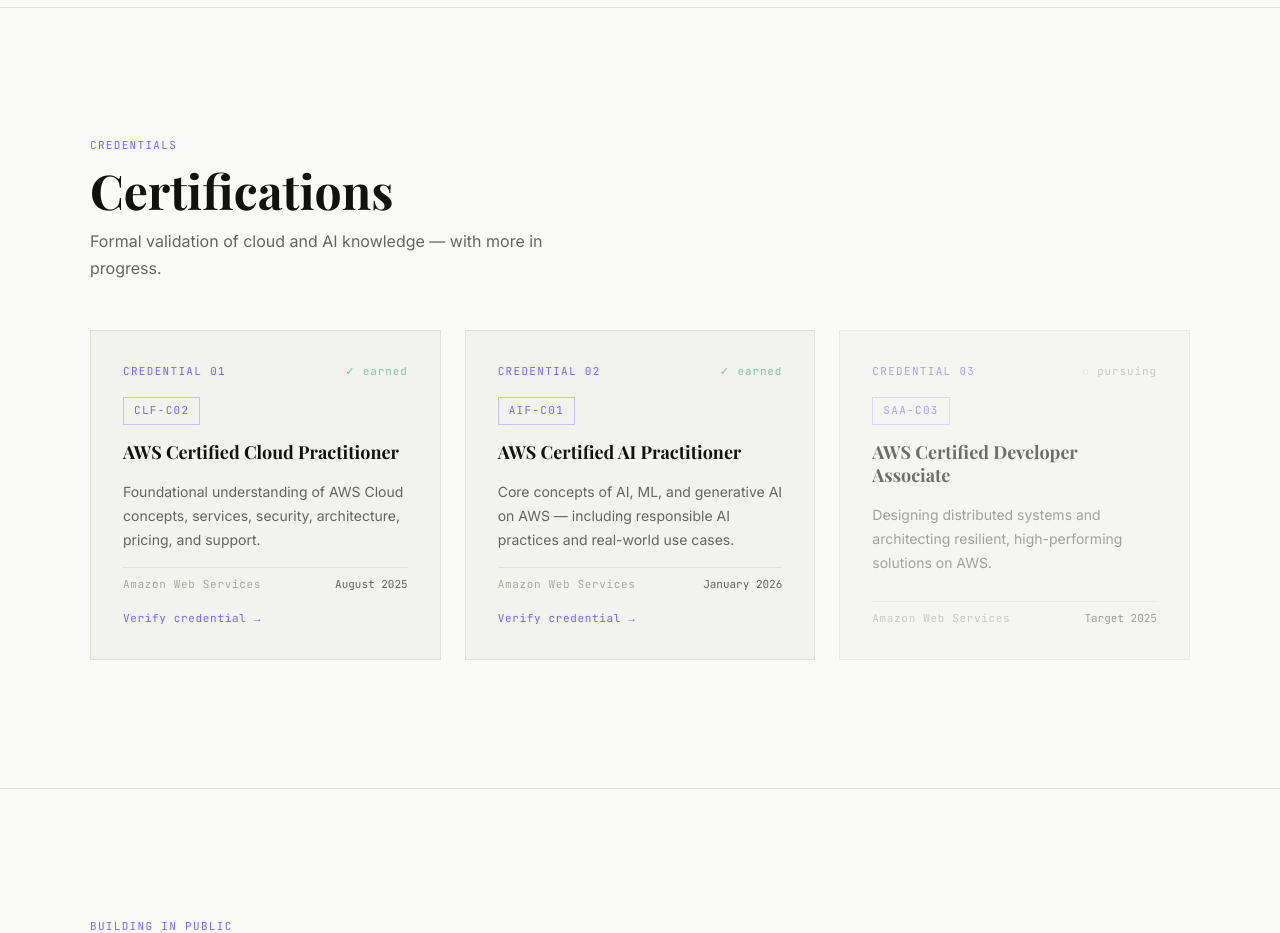
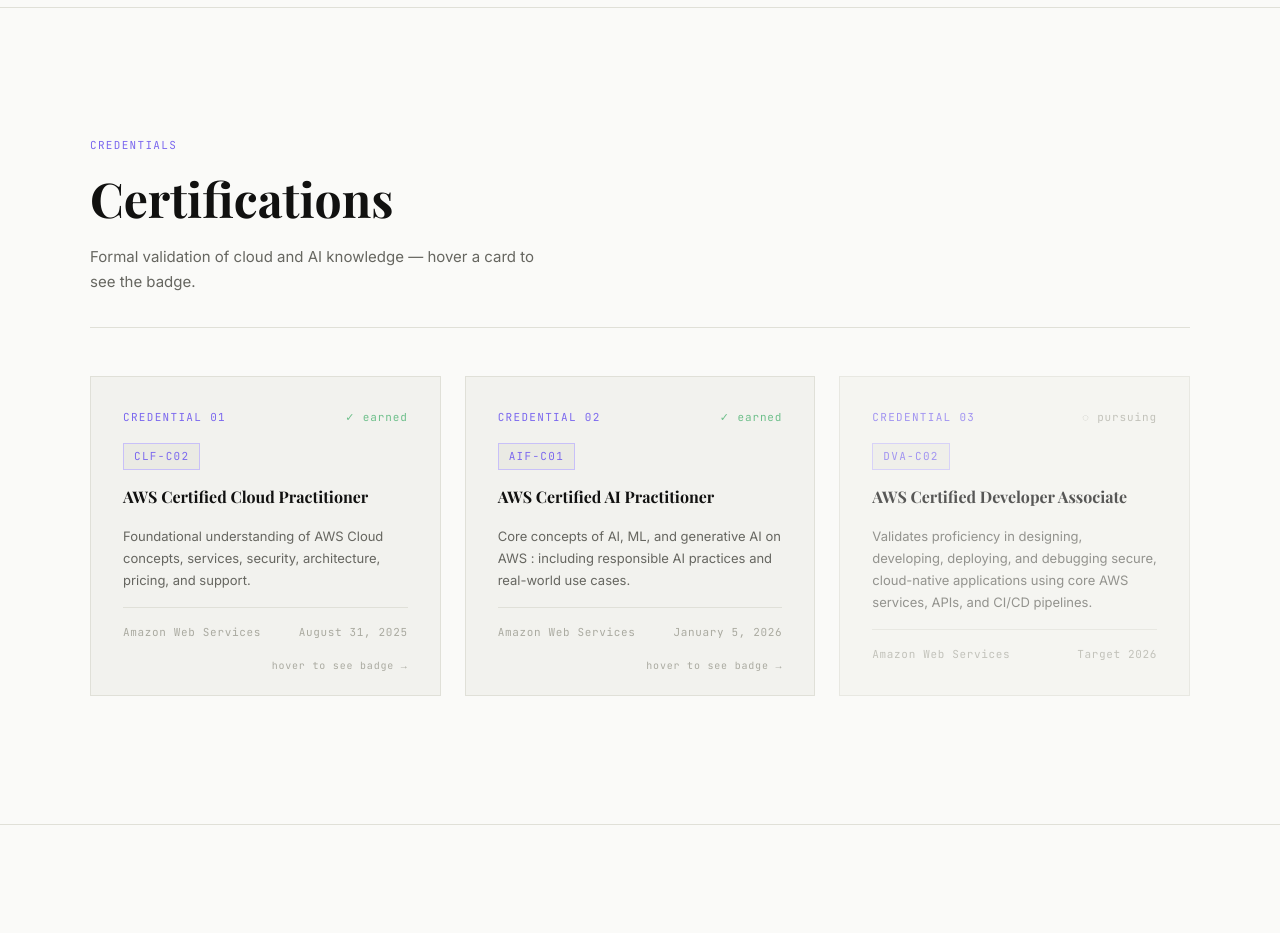
Before and after one commit to Code-Surbhi/SurbhiExplains, a React (Vite) app: page / in a window 1280 px wide. Shown: the part 2860-3793 px from the top of the page. Built offline with nearby package versions, Linux system fonts and the light colour scheme; a web font is replaced by a local one.

Commit message:
feat: add 3D flip effect to certification cards with badge images

```diff
--- a/src/components/Certifications/Certifications.css
+++ b/src/components/Certifications/Certifications.css
@@ -19,18 +19,20 @@
 .certifications__header {
   display: flex;
   flex-direction: column;
-  gap: var(--space-2);
+  gap: var(--space-3);
+  padding-bottom: var(--space-5);
+  border-bottom: 1px solid var(--border);
 }
 
 .certifications__title {
+  font-family: var(--font-display);
   font-size: var(--text-h1);
-  font-family: var(--font-display);
   color: var(--text-primary);
 }
 
 .certifications__subtitle {
+  font-size: 15px;
   color: var(--text-secondary);
-  font-size: 16px;
   max-width: 50ch;
 }
 
@@ -41,23 +43,129 @@
   gap: var(--space-4);
 }
 
-/* --- CERT CARD --- */
+/* ============================================
+   FLIP CARD
+============================================ */
+
+.cert-flip {
+  perspective: 1000px;
+  height: 320px;
+}
+
+.cert-flip__inner {
+  position: relative;
+  width: 100%;
+  height: 100%;
+  transform-style: preserve-3d;
+  transition: transform 0.6s cubic-bezier(0.4, 0, 0.2, 1);
+}
+
+/* Flip on hover — only for earned certs */
+.cert-flip:hover .cert-flip__inner {
+  transform: rotateY(180deg);
+}
+
+/* --- FRONT --- */
+.cert-flip__front {
+  position: absolute;
+  inset: 0;
+  backface-visibility: hidden;
+  -webkit-backface-visibility: hidden;
+}
+
+/* --- BACK --- */
+.cert-flip__back {
+  position: absolute;
+  inset: 0;
+  backface-visibility: hidden;
+  -webkit-backface-visibility: hidden;
+  transform: rotateY(180deg);
+  background: var(--bg-secondary);
+  border: 1px solid var(--accent-muted);
+  border-top: 3px solid var(--accent);
+  display: flex;
+  flex-direction: column;
+  align-items: center;
+  justify-content: center;
+  gap: var(--space-4);
+  padding: var(--space-5);
+  text-align: center;
+}
+
+.cert-flip__back-content {
+  display: flex;
+  flex-direction: column;
+  align-items: center;
+  gap: var(--space-3);
+}
+
+/* Badge image */
+.cert-flip__badge {
+  width: 120px;
+  height: 120px;
+  object-fit: contain;
+  filter: drop-shadow(0 4px 16px rgba(123, 104, 238, 0.2));
+}
+
+.cert-flip__back-title {
+  font-size: var(--text-label);
+  letter-spacing: 0.12em;
+  text-transform: uppercase;
+  color: var(--accent);
+}
+
+.cert-flip__back-name {
+  font-family: var(--font-display);
+  font-size: 15px;
+  color: var(--text-primary);
+  line-height: 1.4;
+}
+
+/* Pursuing state on back */
+.cert-flip__pursuing {
+  font-size: 48px;
+  color: var(--text-disabled);
+}
+
+/* Verify link on back */
+.cert-flip__verify {
+  font-family: var(--font-mono);
+  font-size: var(--text-label);
+  letter-spacing: 0.08em;
+  color: var(--accent);
+  text-decoration: none;
+  border: 1px solid var(--accent-muted);
+  padding: 6px 16px;
+  border-radius: 2px;
+  transition: all var(--transition-normal);
+}
+
+.cert-flip__verify:hover {
+  background: var(--accent);
+  color: var(--bg-primary);
+}
+
+/* ============================================
+   FRONT CARD STYLES
+============================================ */
+
 .cert-card {
   background: var(--bg-secondary);
   border: 1px solid var(--border);
   padding: var(--space-5);
+  height: 100%;
   display: flex;
   flex-direction: column;
   gap: var(--space-3);
+  transition: border-color var(--transition-normal);
   position: relative;
-  transition: border-color var(--transition-normal);
   overflow: hidden;
 }
 
-.cert-card::after {
+.cert-card::before {
   content: "";
   position: absolute;
-  bottom: 0;
+  top: 0;
   left: 0;
   right: 0;
   height: 2px;
@@ -67,31 +175,20 @@
   transition: transform var(--transition-slow);
 }
 
-.cert-card:hover::after {
+.cert-flip:hover .cert-card::before {
   transform: scaleX(1);
 }
 
-.cert-card:hover {
-  border-color: var(--accent-muted);
+.cert-card--progress {
+  opacity: 0.7;
 }
 
-/* In progress — dimmed */
-.cert-card--progress {
-  opacity: 0.6;
-}
-
-.cert-card--progress:hover {
-  opacity: 0.85;
-}
-
-/* --- CARD HEADER --- */
 .cert-card__header {
   display: flex;
   align-items: center;
   justify-content: space-between;
 }
 
-/* --- STATUS --- */
 .cert-card__status {
   font-family: var(--font-mono);
   font-size: var(--text-label);
@@ -99,47 +196,44 @@
 }
 
 .cert-card__status--earned {
-  color: #7ec8a4;
+  color: #6dbf8a;
 }
 
 .cert-card__status--progress {
   color: var(--text-disabled);
 }
 
-/* --- EXAM CODE --- */
 .cert-card__code {
   font-family: var(--font-mono);
   font-size: var(--text-label);
   letter-spacing: 0.12em;
   color: var(--accent);
+  background: var(--bg-hover);
+  border: 1px solid var(--accent-muted);
   padding: 4px 10px;
-  border: 1px solid var(--accent-muted);
   display: inline-block;
   width: fit-content;
 }
 
-/* --- TITLE --- */
 .cert-card__title {
   font-family: var(--font-display);
-  font-size: 18px;
+  font-size: 16px;
   color: var(--text-primary);
-  line-height: 1.3;
-}
-
-/* --- DESCRIPTION --- */
-.cert-card__description {
-  font-size: 14px;
-  color: var(--text-secondary);
-  line-height: 1.7;
+  line-height: 1.4;
   flex: 1;
 }
 
-/* --- FOOTER --- */
+.cert-card__description {
+  font-size: 13px;
+  color: var(--text-secondary);
+  line-height: 1.7;
+}
+
 .cert-card__footer {
   display: flex;
+  align-items: center;
   justify-content: space-between;
-  align-items: center;
-  padding-top: var(--space-2);
+  padding-top: var(--space-3);
   border-top: 1px solid var(--border);
   margin-top: auto;
 }
@@ -154,27 +248,22 @@
 .cert-card__year {
   font-family: var(--font-mono);
   font-size: var(--text-label);
-  color: var(--text-secondary);
+  color: var(--text-disabled);
+  letter-spacing: 0.06em;
 }
 
-/* --- VERIFY LINK --- */
-.cert-card__verify {
-  font-family: var(--font-mono);
-  font-size: var(--text-label);
-  letter-spacing: 0.06em;
-  color: var(--accent);
-  text-decoration: none;
-  transition: color var(--transition-fast);
-}
-
-.cert-card__verify:hover {
-  color: var(--accent-hover);
+/* Hint text */
+.cert-card__hint {
+  font-size: 10px;
+  letter-spacing: 0.08em;
+  color: var(--text-disabled);
+  text-align: right;
 }
 
 /* --- MOBILE --- */
 @media (max-width: 900px) {
   .certifications__grid {
-    grid-template-columns: 1fr 1fr;
+    grid-template-columns: repeat(2, 1fr);
   }
 }
 
@@ -186,4 +275,8 @@
   .certifications__grid {
     grid-template-columns: 1fr;
   }
+
+  .cert-flip {
+    height: 300px;
+  }
 }
--- a/src/components/Certifications/Certifications.jsx
+++ b/src/components/Certifications/Certifications.jsx
@@ -7,42 +7,48 @@
     status: "earned",
     title: "AWS Certified Cloud Practitioner",
     issuer: "Amazon Web Services",
-    year: "August 2025",
+    year: "August 31, 2025",
     code: "CLF-C02",
     description:
       "Foundational understanding of AWS Cloud concepts, services, security, architecture, pricing, and support.",
     verifyLink:
       "https://www.credly.com/badges/9cd07000-4d33-4bdf-a0ae-9454433be763/public_url",
+    badge: "/badges/aws-ccp.png",
   },
   {
     id: "02",
     status: "earned",
     title: "AWS Certified AI Practitioner",
     issuer: "Amazon Web Services",
-    year: "January 2026",
+    year: "January 5, 2026",
     code: "AIF-C01",
     description:
-      "Core concepts of AI, ML, and generative AI on AWS — including responsible AI practices and real-world use cases.",
+      "Core concepts of AI, ML, and generative AI on AWS : including responsible AI practices and real-world use cases.",
     verifyLink:
       "https://www.credly.com/badges/54fbb3b9-e1b0-4546-be9e-f41adfe24ef1/public_url",
+    badge: "/badges/aws-ai.png",
   },
   {
     id: "03",
     status: "in-progress",
     title: "AWS Certified Developer Associate",
     issuer: "Amazon Web Services",
-    year: "Target 2025",
-    code: "SAA-C03",
+    year: "Target 2026",
+    code: "DVA-C02",
     description:
-      "Designing distributed systems and architecting resilient, high-performing solutions on AWS.",
+      "Validates proficiency in designing, developing, deploying, and debugging secure, cloud-native applications using core AWS services, APIs, and CI/CD pipelines.",
     verifyLink: null,
+    badge: null,
   },
 ];
 
 function CertCard({ cert }) {
   return (
+    <div className="cert-flip">
+      <div className="cert-flip__inner">
+        {/* FRONT */}
         <article
-      className={`cert-card ${cert.status === "in-progress" ? "cert-card--progress" : ""}`}
+          className={`cert-card cert-flip__front ${cert.status === "in-progress" ? "cert-card--progress" : ""}`}
         >
           <div className="cert-card__header">
             <span className="label">Credential {cert.id}</span>
@@ -62,17 +68,45 @@
             <span className="cert-card__year">{cert.year}</span>
           </div>
 
+          {cert.status === "earned" && (
+            <p className="cert-card__hint font-mono">hover to see badge →</p>
+          )}
+        </article>
+
+        {/* BACK */}
+        <div className="cert-flip__back">
+          {cert.badge ? (
+            <>
+              <div className="cert-flip__back-content">
+                <img
+                  src={cert.badge}
+                  alt={`${cert.title} badge`}
+                  className="cert-flip__badge"
+                />
+                <p className="cert-flip__back-title font-mono">{cert.code}</p>
+                <p className="cert-flip__back-name">{cert.title}</p>
+              </div>
               {cert.verifyLink && (
                 <a
                   href={cert.verifyLink}
                   target="_blank"
                   rel="noreferrer"
-          className="cert-card__verify"
+                  className="cert-flip__verify"
                 >
-          Verify credential →
+                  Verify on Credly →
                 </a>
               )}
-    </article>
+            </>
+          ) : (
+            <div className="cert-flip__back-content">
+              <div className="cert-flip__pursuing">◌</div>
+              <p className="cert-flip__back-title font-mono">{cert.code}</p>
+              <p className="cert-flip__back-name">In Progress</p>
+            </div>
+          )}
+        </div>
+      </div>
+    </div>
   );
 }
 
@@ -90,7 +124,8 @@
           <p className="label">Credentials</p>
           <h2 className="certifications__title">Certifications</h2>
           <p className="certifications__subtitle">
-            Formal validation of cloud and AI knowledge — with more in progress.
+            Formal validation of cloud and AI knowledge — hover a card to see
+            the badge.
           </p>
         </div>
 
```
Also changed, not shown: public/badges/aws-ai.png (added), public/badges/aws-ccp.png (added). Lines whose indentation alone changed are shown as unchanged.
